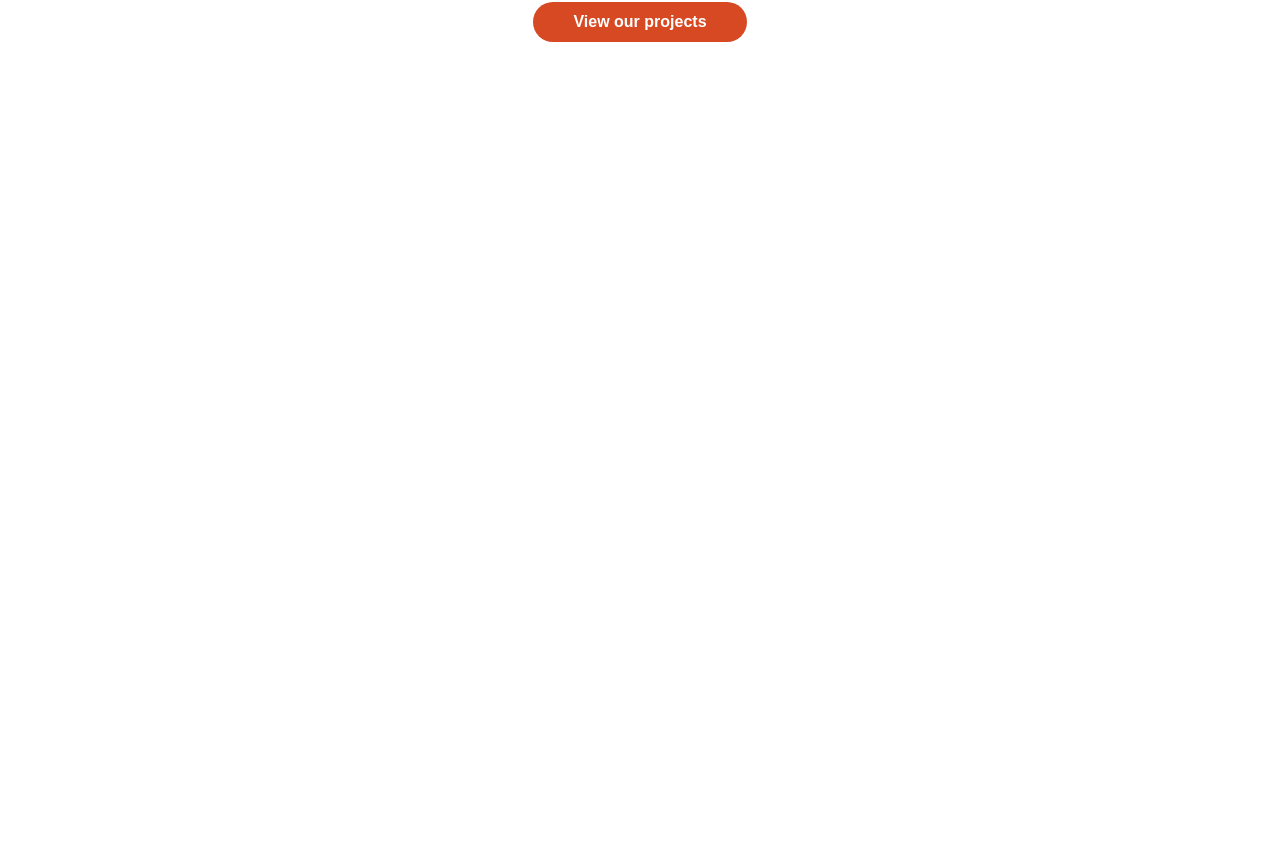
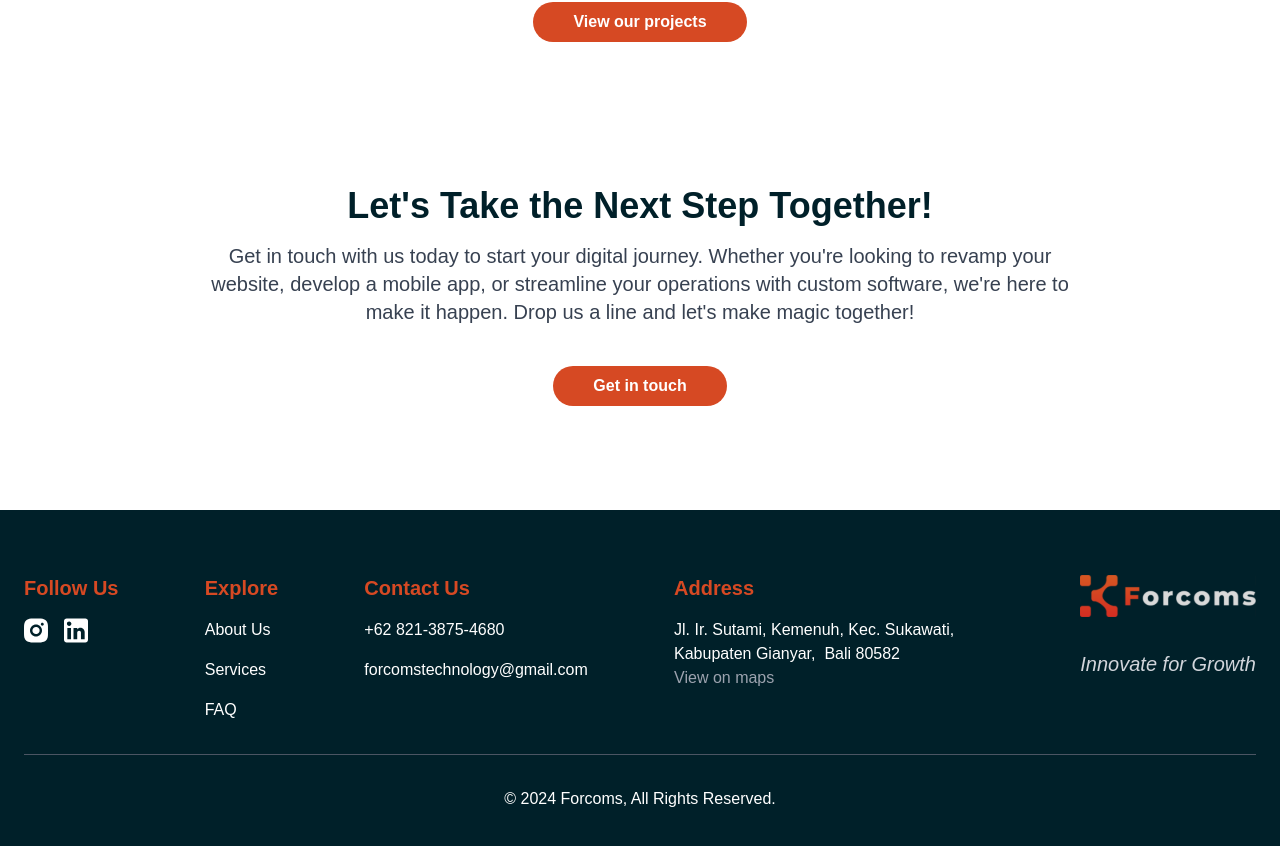
Before and after one commit to alxdrr/company-profile-2, a React (Vite) app: page / in a window 1280 px wide. Shown: the part 2432-3278 px from the top of the page. Before the commit the page ends 2578 px from the top, so only its background shows below. Built offline with nearby package versions, Linux system fonts and the light colour scheme; a web font is replaced by a local one.

Commit message:
add : footer

```diff
--- /dev/null
+++ b/src/components/Footer.jsx
@@ -0,0 +1,70 @@
+import React from "react";
+import forcomsLogo from "../assets/logo.svg";
+import logo1 from "../assets/icons/social-ig.svg";
+import logo2 from "../assets/icons/social-linkedin.svg";
+
+const Footer = () => {
+  return (
+    <div className="w-screen bg-primary">
+      <div className="flex flex-col justify-center items-center h-max  py-16 px-6 max-w-screen-xl w-full mx-auto text-white gap-8">
+        <main className="flex w-full justify-between gap-9">
+          <div className="flex flex-col">
+            <section className="text-secondary text-xl font-black mb-4">Follow Us</section>
+            <section className="flex gap-4">
+              <a href="">
+                <img src={logo1} />
+              </a>
+              <a href="">
+                <img src={logo2} />
+              </a>
+            </section>
+          </div>
+          <div className="flex flex-col gap-4">
+            <section className="text-secondary text-xl font-black">Explore</section>
+            <a className="text-white font-normal" href="/">
+              About Us
+            </a>
+            <a className="text-white font-normal" href="/">
+              Services
+            </a>
+            <a className="text-white font-normal" href="/">
+              FAQ
+            </a>
+          </div>
+          <div className="flex flex-col gap-4">
+            <section className="text-secondary text-xl font-black">Contact Us</section>
+            <a className="text-white font-normal" href="/">
+              +62 821-3875-4680
+            </a>
+            <a className="text-white font-normal" href="/">
+              forcomstechnology@gmail.com
+            </a>
+          </div>
+          <div className="flex flex-col">
+            <section className="text-secondary font-black text-xl mb-4">Address</section>
+            <p className="text-white font-normal max-w-xs" href="/">
+              Jl. Ir. Sutami, Kemenuh, Kec. Sukawati, Kabupaten Gianyar,  Bali 80582
+            </p>
+            <a href="/" className="text-gray-400">
+              View on maps
+            </a>
+          </div>
+          <div className="flex flex-col ">
+            <a href="forcoms.com" className="w-full">
+              <img src={forcomsLogo} alt="forcoms logo" className="w-full h-full max-w-[220px] mx-auto" />
+            </a>
+            <p className="text-gray-300 italic font-normal text-center text-xl mt-8" href="/">
+              Innovate for Growth
+            </p>
+          </div>
+        </main>
+        <hr className="w-full border-gray-600" />
+        <p className="text-white font-normal max-w-xs" href="/">
+          © 2024 Forcoms, All Rights Reserved.
+        </p>
+      </div>
+    </div>
+  );
+};
+
+export default Footer;
--- a/src/pages/Home/home.jsx
+++ b/src/pages/Home/home.jsx
@@ -1,5 +1,6 @@
 import React from "react";
 import Navbar from "../../components/Navbar";
+import Footer from "../../components/Footer";
 import Button from "../../components/Button";
 import Card from "../../components/Card";
 import aboutImage from "../../assets/about.png";
@@ -10,6 +11,7 @@ import portfolio3 from "../../assets/portfolio/kopi.png";
 const Home = () => {
   return (
     <>
+      {/* Navbar & Hero */}
       <div className="w-full bg-primary h-screen flex flex-col justify-center">
         <Navbar />
         <div className="Hero w-full max-w-screen-xl flex flex-col justify-self-center my-auto mx-auto pt-16 gap-10">
@@ -30,7 +32,7 @@ const Home = () => {
           <p className="max-w-xl text-xl text-gray-700">
             At our software house, we offer a range of services in web, mobile, and system development. With our expertise and dedication, we provide tailored solutions to meet your unique needs and help you achieve your goals.
           </p>
-          <Button variant={"primary"} type={"clickable"} children={"Contact Us"}></Button>
+          <Button variant={"primary"} type={"clickable"} children={"Contact us"}></Button>
         </section>
         <img className="mx-auto m-max h-max object-cover max-w-lg" src={aboutImage} alt="" />
       </div>
@@ -57,8 +59,22 @@ const Home = () => {
           <Card Type={"portfolio"} Title={"Bali Artha Jaya"} Image={portfolio2}></Card>
           <Card Type={"portfolio"} Title={"Kopi Gunung Sari"} Image={portfolio3}></Card>
         </section>
-        <Button variant={"primary"} type={"clickable"}  children={"View our projects"}></Button>
+        <Button variant={"primary"} type={"clickable"} children={"View our projects"}></Button>
       </div>
+      {/* FAQ Section */}
+      {/* CTA Section */}
+      <div id="about" className="Projects w-full max-w-screen-xl items-center flex flex-col h-auto my-16 mx-auto py-10 px-10 gap-10">
+        <section className="flex justify-center items-center flex-col gap-4">
+          <h1 className="text-primary text-4xl text-center font-black">Let&apos;s Take the Next Step Together!</h1>
+          <p className="text-xl max-w-4xl text-center text-gray-700">
+            Get in touch with us today to start your digital journey. Whether you&apos;re looking to revamp your website, develop a mobile app, or streamline your operations with custom software, we&apos;re here to make it happen. Drop us a
+            line and let&apos;s make magic together!
+          </p>
+        </section>
+        <Button variant={"primary"} type={"clickable"} children={"Get in touch"}></Button>
+      </div>
+      {/* Footer */}
+      <Footer/>
     </>
   );
 };
```
Also changed, not shown: src/assets/icons/social-ig.svg (renamed from src/assets/igLogo.svg), src/assets/icons/social-linkedin.svg (renamed from src/assets/linkedinLogo.svg).
